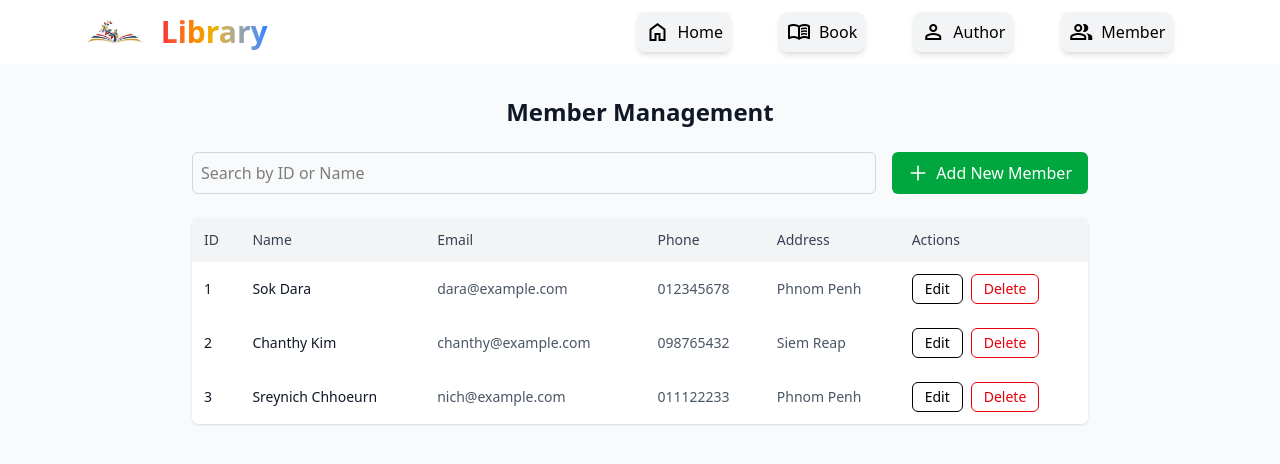
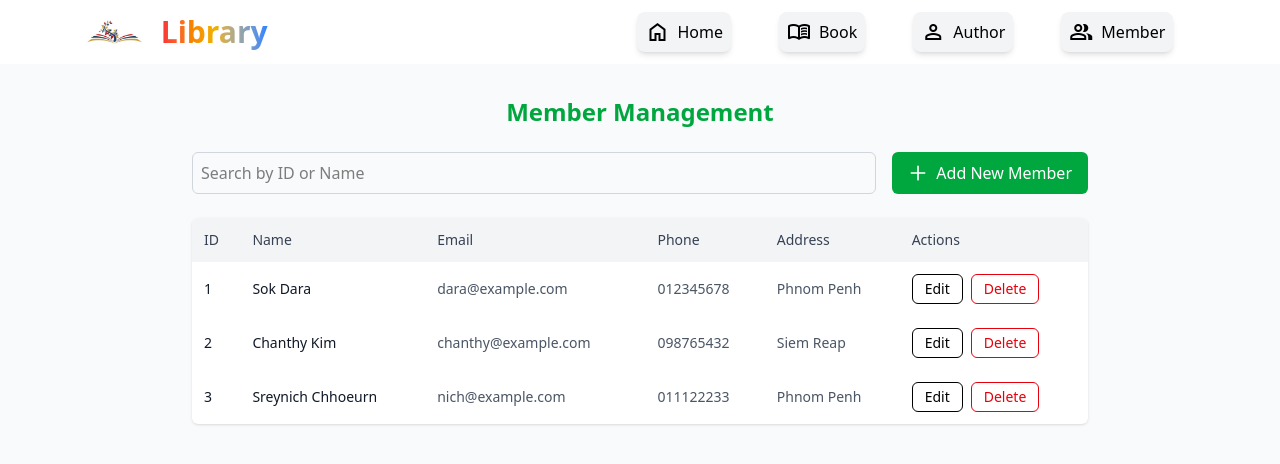
Before and after one commit to sonarykheang123/Project_Library_A4, a Vue app in the folder frontend/: page /member in a window 1280 px wide. Shown: the top 464 px of the page. Built offline with nearby package versions, Linux system fonts and the light colour scheme.

Commit message:
member-frontend #9

```diff
--- a/frontend/src/pages/Memberpage.vue
+++ b/frontend/src/pages/Memberpage.vue
@@ -2,7 +2,7 @@
   <div class="min-h-screen bg-gray-50 py-8 px-4 sm:px-6 lg:px-8">
     <div class="max-w-4xl mx-auto">
       <!-- Header -->
-      <h1 class="text-2xl font-semibold text-gray-900 mb-6 text-center">Member Management</h1>
+      <h1 class="text-2xl font-semibold text-green-600 mb-6 text-center">Member Management</h1>
 
       <!-- Search and Add New Member -->
       <div class="flex flex-col sm:flex-row gap-4 mb-6">
```
